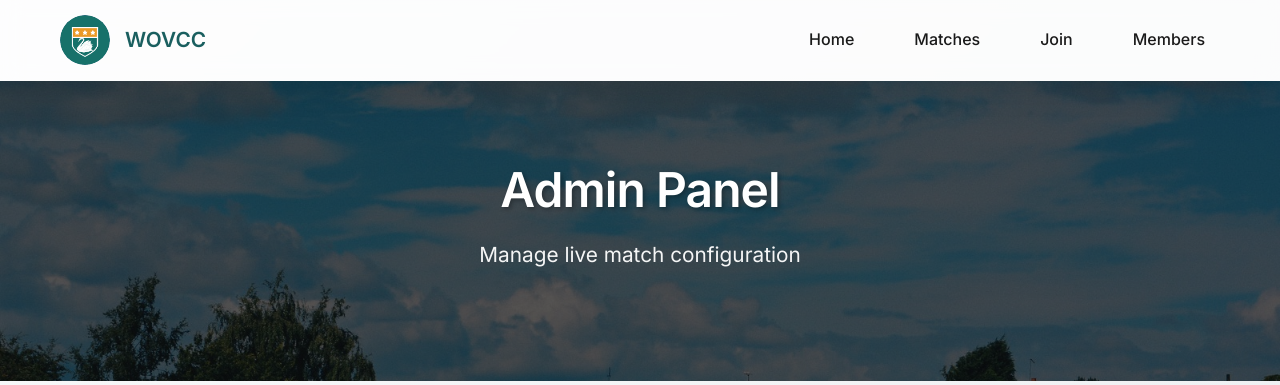
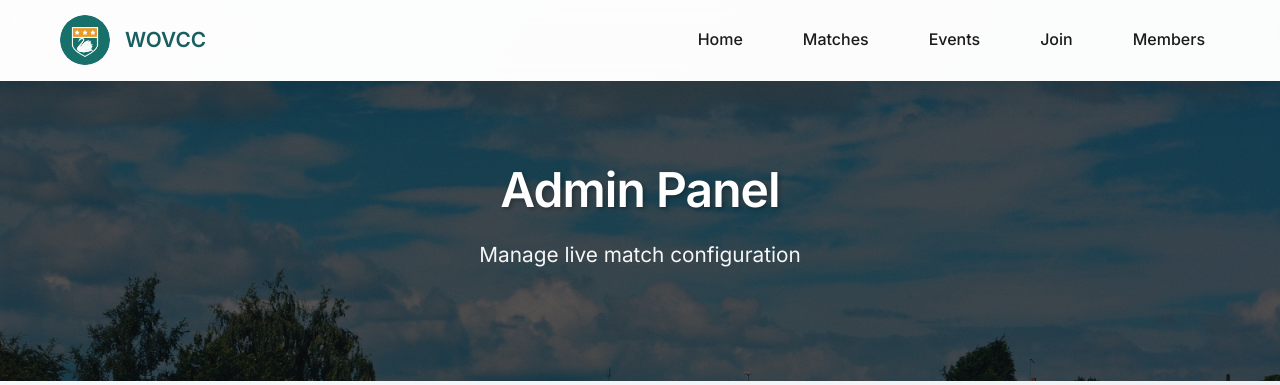
Before and after one commit to XenioxYT/WOVCC, a Flask app: page /admin in a window 1280 px wide. Shown: the top 385 px of the page. Run offline with Flask 3, Linux system fonts and the light colour scheme.

Commit message:
Add Events link to navigation menu in layout template

```diff
--- a/backend/templates/layout.html
+++ b/backend/templates/layout.html
@@ -47,6 +47,7 @@
       <ul class="nav-menu" id="nav-menu" role="menubar">
         <li><a href="/" class="nav-link">Home</a></li>
         <li><a href="/matches" class="nav-link">Matches</a></li>
+        <li><a href="/events" class="nav-link">Events</a></li>
         <li><a href="/join" class="nav-link">Join</a></li>
         <li><a href="/members" class="nav-link">Members</a></li>
         <li id="admin-nav-link" style="display: none;"><a href="/admin" class="nav-link">Admin</a></li>
```
